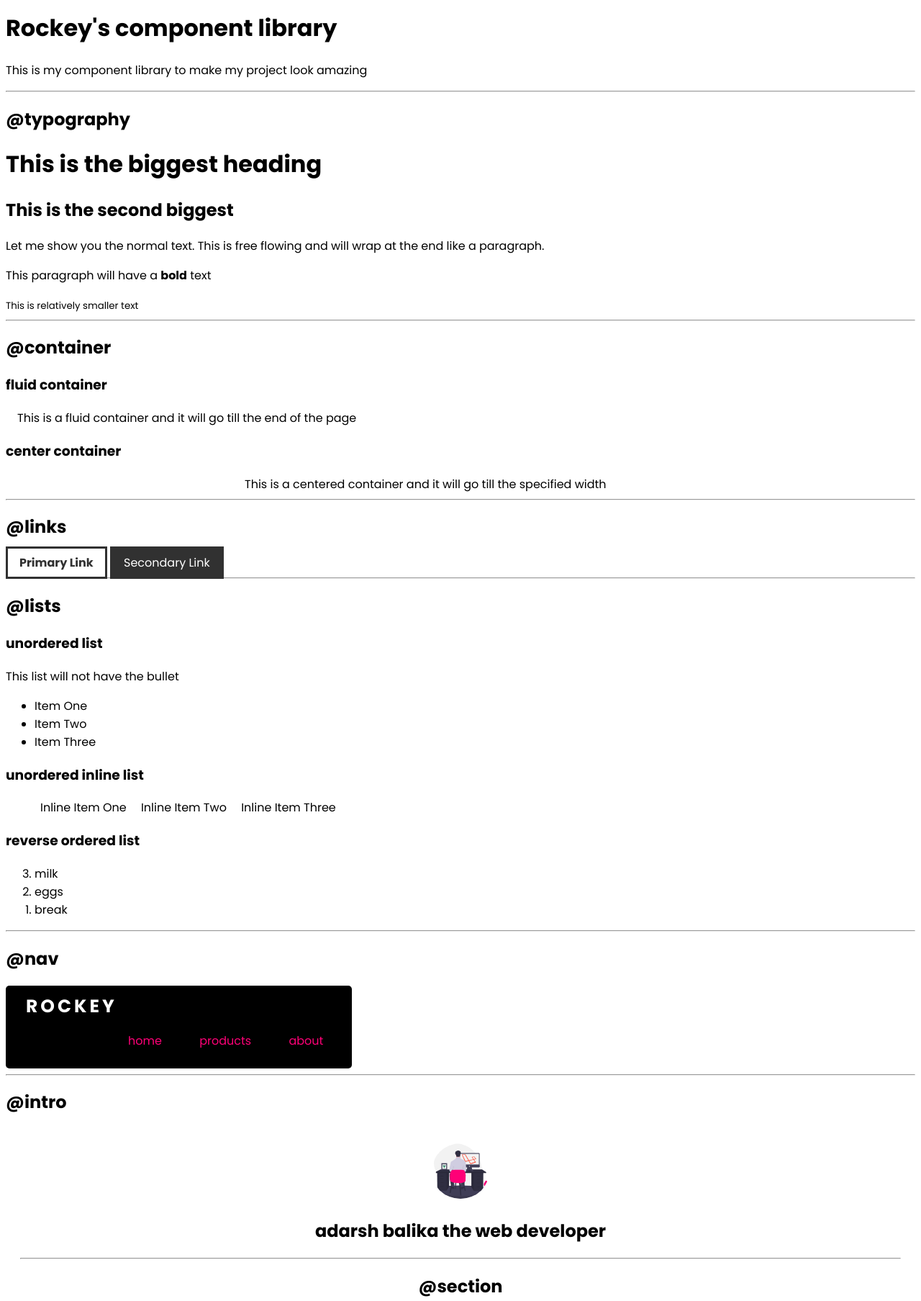
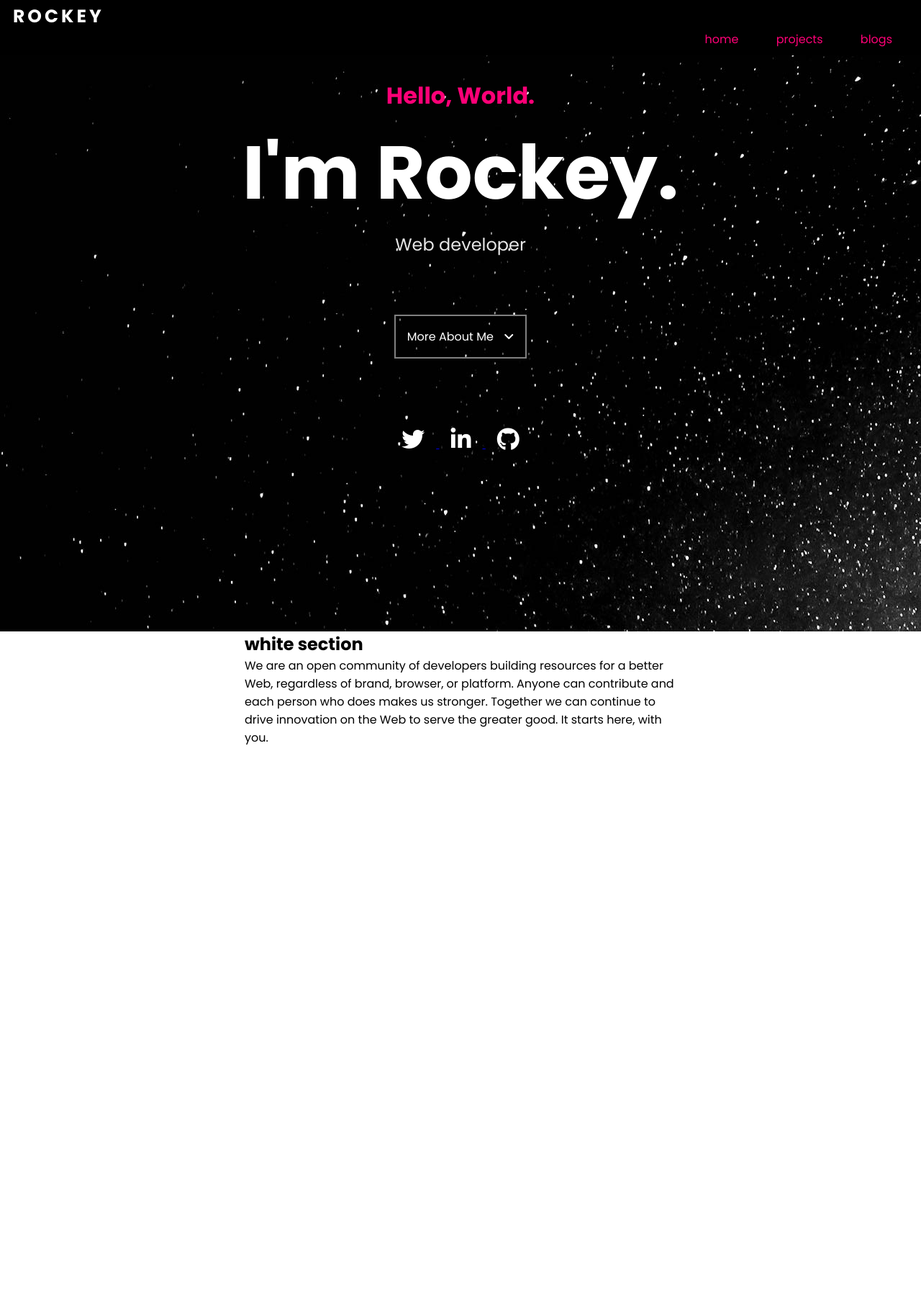
Before and after one commit to ncrptd/mark-four-personal-portfolio, a plain HTML site: page index.html in a window 1280 px wide. Shown: the part 6-1813 px from the top of the page at 72% size. After the commit the page ends 1043 px from the top, so only its background shows below. Drawn offline with Linux system fonts and the light colour scheme.

Commit message:
style: made nav and intro section

```diff
--- a/index.html
+++ b/index.html
@@ -1,154 +1,68 @@
 <!DOCTYPE html>
 <html lang="en">
-
   <head>
-    <meta charset="UTF-8">
-    <meta name="viewport" content="width=device-width, initial-scale=1.0">
-    <title>Component Library</title>
-
-    <link href="/styles.css" rel="stylesheet" />
+    <meta charset="UTF-8" />
+    <meta http-equiv="X-UA-Compatible" content="IE=edge" />
+    <meta name="viewport" content="width=device-width, initial-scale=1.0" />
+    <title>home</title>
+    <link rel="stylesheet" href="style.css" />
+    <script
+      src="https://kit.fontawesome.com/edeb167ee8.js"
+      crossorigin="anonymous"
+    ></script>
   </head>
-
   <body>
-    <h1>Rockey's component library</h1>
-    <p>This is my component library to make my project look amazing
-    </p>
-
-    <hr>
-
-
-    <h2>@typography</h2>
-
-    <h1>This is the biggest heading</h1>
-    <h2>This is the second biggest</h2>
-    <p> Let me show you the normal text. This is free flowing and will wrap at the end like a paragraph. </p>
-    <p>This paragraph will have a <strong>bold</strong> text</p>
-    <small>This is relatively smaller text</small>
-
-    <hr>
-
-    <h2>@container</h2>
-
-    <h3>fluid container</h3>
-    <div class="container">This is a fluid container and it will go till the end of the page</div>
-
-    <h3>center container</h3>
-    <div class="container container-center">This is a centered container and it will go till the specified width</div>
-
-    <hr>
-
-    <h2>@links</h2>
-
-    <a class="link link-primary" href="/">Primary Link</a>
-    <a class="link link-secondary" href="/">Secondary Link</a>
-
-    <hr>
-
-    <h2>@lists</h2>
-
-    <h3>unordered list</h3>
-    <p> This list will not have the bullet</p>
-
-    <ul class="list-non-bullet">
-        <li>Item One</li>
-        <li>Item Two</li>
-        <li>Item Three</li>
-
-    </ul>
-
-    <h3> unordered inline list</h3>
-
-    <ul class="list-non-bullet">
-        <li class="list-item-inline">Inline Item One</li>
-        <li class="list-item-inline">Inline Item Two</li>
-        <li class="list-item-inline">Inline Item Three</li>
-    </ul>
-
-    <h3> reverse ordered list</h3>
-
-    <ol reversed>
-        <li>milk</li>
-        <li>eggs</li>
-        <li>break</li>
-    </ol>
-
-    <hr />
-
-    <h2>@nav</h2>
-
+    <header>
       <nav class="navigation container">
-        <div class="nav-brand"><span>R</span><span>O</span><span>C</span><span>K</span><span>E</span><span>Y</span></div>
+        <div class="nav-brand">
+          <span>R</span><span>O</span><span>C</span><span>K</span><span>E</span
+          ><span>Y</span>
+        </div>
         <ul class="list-non-bullet nav-pills">
           <li class="list-item-inline">
             <a class="link link-active" href="/">home</a>
           </li>
           <li class="list-item-inline">
-                <a class="link" href="/">products</a>
+            <a class="link" href="#">projects</a>
           </li>
           <li class="list-item-inline">
-                <a class="link" href="/">about</a>
+            <a class="link" href="/">blogs</a>
           </li>
         </ul>
       </nav>
 
-    <hr>
-
-    <h2>@intro</h2>
-
       <section class="intro">
-        <img class="intro-img" src="/images/hero.svg" />
-        <h1 class="intro-heading">adarsh balika the <span class="heading-inverted"> web developer</span></h1>
+        <div class="container">
+          <h5>Hello, World.</h5>
+          <h1>I'm Rockey.</h1>
+          <p>Web developer</p>
+          <a href="#showcase" class="btn">More About Me
+            <i class="fa-solid fa-angle-down"></i>
+          </a>
+          </a>
+          <div class="socials">
+            <a href="#">
+              <i class=" fa fa-twitter"></i>
+            </a>
+            <a href="#">
+              <i class=" fa fa-linkedin"></i>
+            </a>
+            <a href="#">
+              <i class=" fa fa-github"></i>
+            </a>
+          </div>
+        </div>
+      </section>
     </header>
-
-    <hr>
-    <h2>@section</h2>
-    <section class="section">
+    <section id="showcase">
       <div class="container container-center">
+        <div class="showcase-content">
           <h1>white section</h1>
             <p>We are an open community of developers building resources for a better Web, regardless of brand, browser,
                 or platform. Anyone can contribute and each person who does makes us stronger. Together we can continue
                 to drive innovation on the Web to serve the greater good. It starts here, with you.</p>
         </div>
-
+      </div>
     </section>
-
-    <section class="section ow">
-        <div class="container container-center">
-            <h1>off white section</h1>
-            <p>We are an open community of developers building resources for a better Web, regardless of brand, browser,
-                or platform. Anyone can contribute and each person who does makes us stronger. Together we can continue
-                to drive innovation on the Web to serve the greater good. It starts here, with you.</p>
-        </div>
-
-    </section>
-
-    <hr>
-
-    <h2>@footer</h2>
-
-    <footer class="footer">
-        <div class="footer-header">Some small heading inside footer</div>
-        <ul class="social-links list-non-bullet">
-            <li class="list-item-inline">
-                <a class="link" href="/">
-                    socialone
-                </a>
-            </li>
-            <li class="list-item-inline">
-                <a class="link" href="/">
-                    socialtwo
-                </a>
-            </li>
-            <li class="list-item-inline">
-                <a class="link" href="/">
-                    socialthree
-                </a>
-            </li>
-
-        </ul>
-    </footer>
-
-    </div>
   </body>
-
 </html>
--- a/styles.css
+++ b/style.css
@@ -4,9 +4,15 @@
   --primary-color: #ff0077;
   --secondary-color: #313131;
 }
-
+* {
+  margin: 0;
+  padding: 0;
+}
+html,
 body {
   font-family: "Poppins", sans-serif;
+
+  box-sizing: border-box;
 }
 
 /* container */
@@ -20,6 +26,7 @@ body {
 
 /* links */
 .link {
+  box-sizing: border-box;
   text-decoration: none;
   padding: 0.5rem 1rem;
 }
@@ -35,7 +42,32 @@ body {
   font-weight: 500;
   color: #fff;
 }
-
+/* button */
+.btn {
+  display: inline-block;
+  padding: 1rem;
+  text-decoration: none;
+  border: 2px solid gray;
+  color: #fff;
+  margin-top: 5rem;
+}
+.btn:hover {
+  border: 2px solid var(--primary-color);
+}
+.btn .fa-solid {
+  padding-left: 10px;
+}
+/* socials */
+.socials {
+  margin-top: 3rem;
+}
+.fa {
+  display: inline-block;
+  color: #fff;
+  font-size: 2rem;
+  padding: 1rem;
+  margin-top: 2rem;
+}
 /* lists */
 .list-non-bullet {
   text-decoration: none;
@@ -50,15 +82,12 @@ body {
 .navigation {
   background-color: #000;
   color: #fff;
-  display: inline-block;
-  border-radius: 5px;
 }
 .navigation .nav-brand {
   padding-top: 10px;
   color: #fff;
   font-size: 25px;
   font-weight: bold;
-  margin-left: 10px;
 }
 .navigation .nav-brand span {
   padding: 2px;
@@ -66,7 +95,7 @@ body {
 .navigation .nav-pills {
   text-align: right;
   padding-bottom: 10px;
-  margin-left: 90px;
+  margin-left: 8rem;
 }
 .navigation .link {
   color: var(--primary-color);
@@ -74,30 +103,35 @@ body {
 .navigation .link:hover {
   color: #fff;
 }
-/* header */
+/* intro section */
 .intro {
-  padding: 20px;
   text-align: center;
+  background: url(/images/intro-bg.jpg) no-repeat;
+  text-align: center;
+  /* padding: 10px; */
+  height: 100vh;
 }
-.intro .intro-img {
-  border-radius: 50%;
-  width: 5rem;
+.intro h5 {
+  font-size: 2rem;
+  color: var(--primary-color);
+  padding-top: 2rem;
 }
-
-/* section */
-.section {
-  padding: 2rem;
-  text-align: center;
+.intro h1 {
+  font-size: 6.5rem;
+  color: #fff;
+  padding: 5px;
 }
-.ow {
-  background-color: #ebebeb;
+.intro p {
+  color: #fff;
+  font-size: 1.5rem;
+  opacity: 0.9;
 }
 
 /* footer */
 .footer {
   background-color: #151515;
   text-align: center;
-  padding: 2rem;
+  padding: 4rem 1rem;
   color: #fff;
 }
 .footer .link {
```
Also changed, not shown: lib/components.html (added, +157 -0 lines), images/intro-bg.jpg (added). Lines whose indentation alone changed are shown as unchanged.
